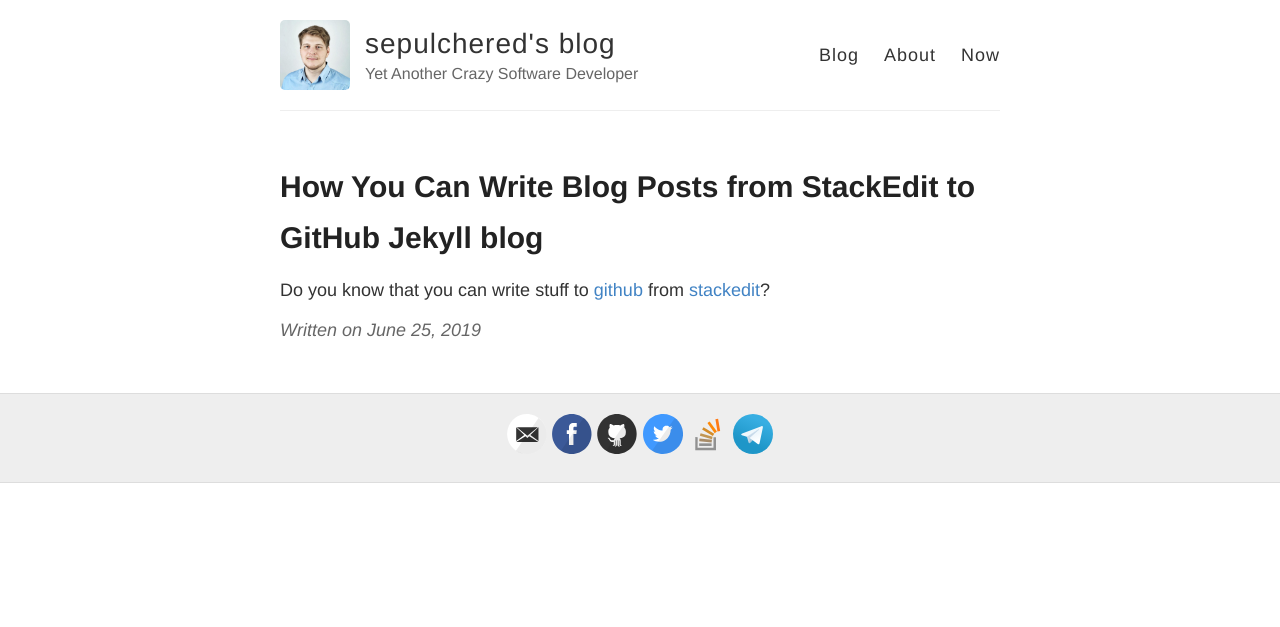
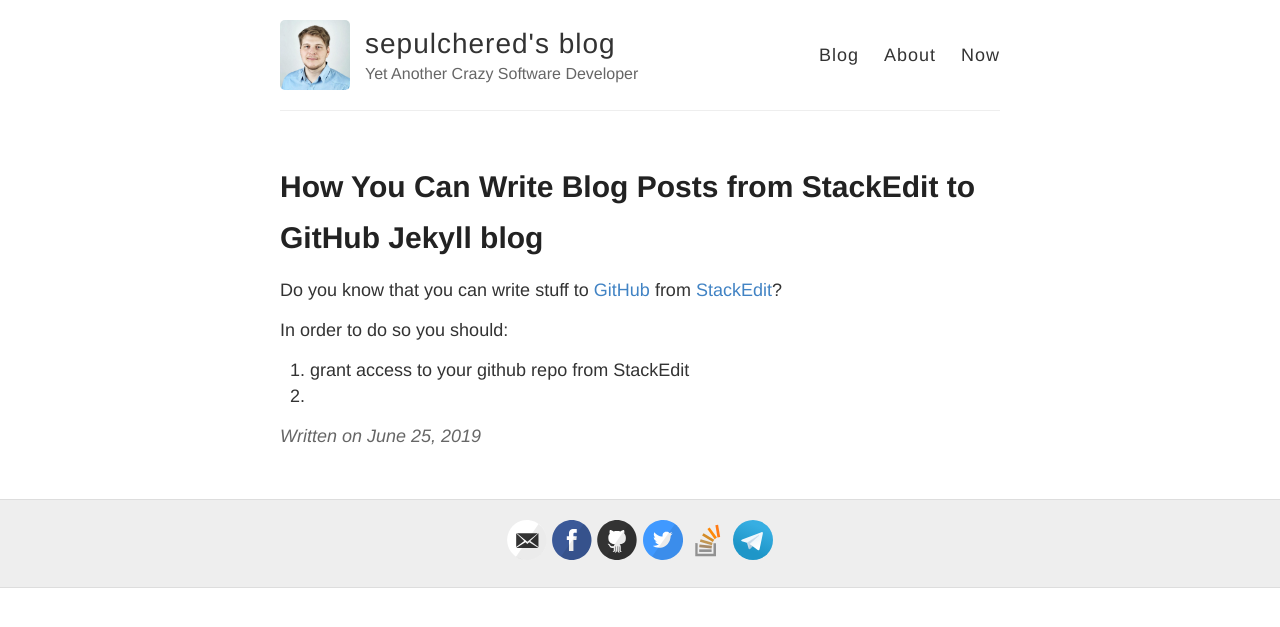
Before and after one commit to sepulchered/sepulchered.github.io, a Jekyll site: the page built from _posts/2019-06-25-how-to-write-posts-to-github-from-stackedit.md, in a window 1280 px wide. Shown: the top 627 px of the page. Built offline with Jekyll 4.4.1, drawn with Linux system fonts in a browser that asks for light colours; comment, search, counter and statistics services are not loaded.

Commit message:
_posts/2019-06-25-how-to-write-posts-to-github-from-stackedit.md updated from https://stackedit.io/

```diff
--- a/_posts/2019-06-25-how-to-write-posts-to-github-from-stackedit.md
+++ b/_posts/2019-06-25-how-to-write-posts-to-github-from-stackedit.md
@@ -3,7 +3,11 @@ layout: post
 title: How You Can Write Blog Posts from StackEdit to GitHub Jekyll blog
 ---
 
-Do you know that you can write stuff to [github](https://github.com) from [stackedit](https://stackedit.io)?
+Do you know that you can write stuff to [GitHub](https://github.com) from [StackEdit](https://stackedit.io)?
+
+In order to do so you should:
+1. grant access to your github repo from StackEdit
+2.
 <!--stackedit_data:
-eyJoaXN0b3J5IjpbLTEzNTUyOTMyOV19
+eyJoaXN0b3J5IjpbMTAyNjYzOTgyOCwtMTM1NTI5MzI5XX0=
 -->
```
